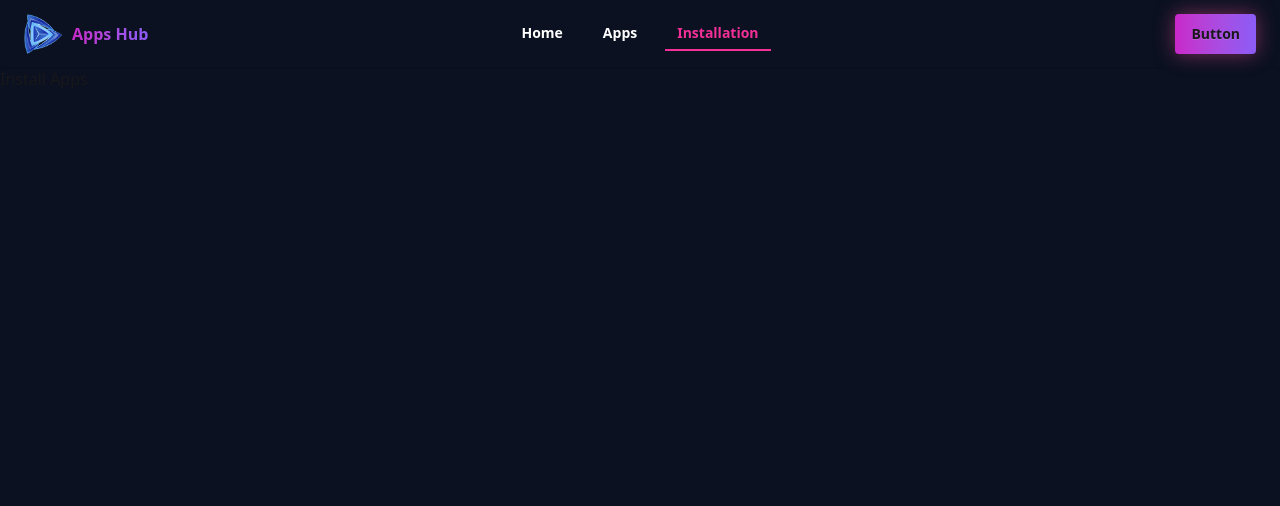
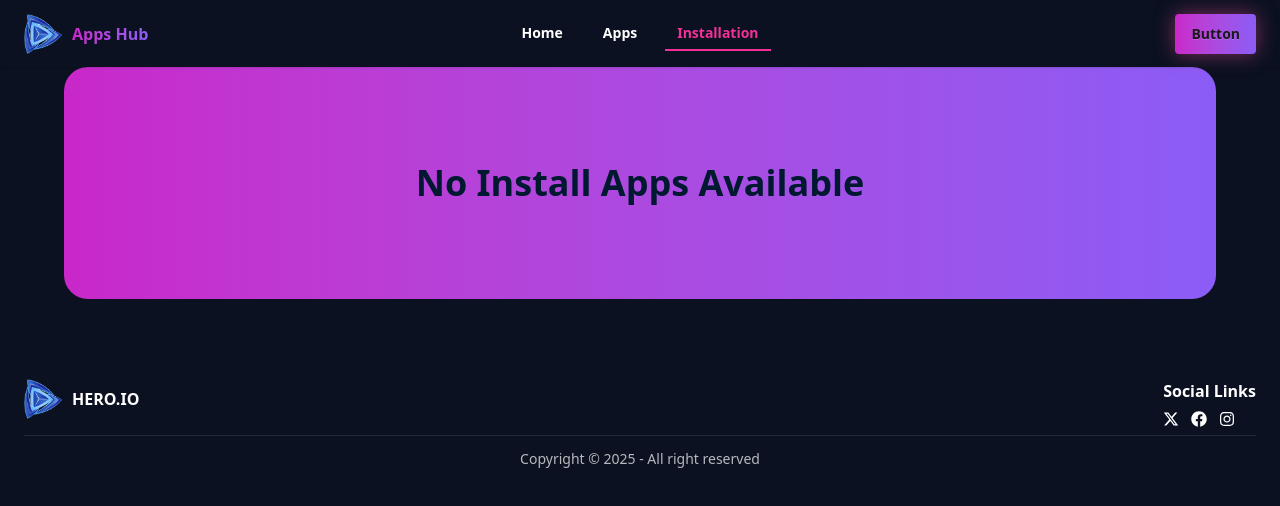
Before and after one commit to md-morsalin10/first-next.js-project, a Next.js app: page /install in a window 1280 px wide. Shown: the top 506 px of the page. Built offline with nearby package versions, Linux system fonts and the light colour scheme.

Commit message:
install apps section created and fotter section created

```diff
--- a/package.json
+++ b/package.json
@@ -13,6 +13,7 @@
     "react": "19.2.4",
     "react-dom": "19.2.4",
     "react-icons": "^5.6.0",
+    "react-toastify": "^11.0.5",
     "recharts": "^3.8.1"
   },
   "devDependencies": {
--- a/src/app/appSection/[appId]/page.jsx
+++ b/src/app/appSection/[appId]/page.jsx
@@ -57,7 +57,7 @@ const AppsDetails = async ({ params }) => {
                         </div>
                     </div>
                     <div>
-                        <InstallToggleBtn size={size}></InstallToggleBtn>
+                        <InstallToggleBtn app={app} size={size}></InstallToggleBtn>
                         <Link href={"/appSection"}><button className="btn btn-info hover:btn-primary mx-8">Back to Apps</button></Link>
                     </div>
                 </div>
--- a/src/app/install/page.jsx
+++ b/src/app/install/page.jsx
@@ -1,9 +1,35 @@
-import React from 'react';
+"use client"
+import React, { useContext } from 'react';
+import { InstallAppsContext } from '@/components/context/InstallAppsContext';
+import SingleInstallApp from '@/components/SingleInstallApp/SingleInstallApp';
 
 const InstallApps = () => {
+    const {installApps} = useContext(InstallAppsContext)
+    // console.log(installApps);
+
+
     return (
-        <div>
-            <h3>Install Apps</h3>
+        <div className='bg-linear-to-r font-bold from-[#c927c9]  to-[#8B5CF6] w-6xl mx-auto  rounded-3xl py-9 '>
+            {
+                installApps.length > 0 &&
+                <div className='text-center p-5 py-8'>
+                    <h2 className='text-4xl font-bold text-[#001931]'>Your Installed Apps</h2>
+                    <p className='text-white'>Explore All Trending Apps on the Market developed by us</p>
+                </div>
+            }
+            {
+                installApps.length === 0 && <div className='flex justify-center items-center text-center py-15'>
+                    <h2 className='text-4xl font-bold text-[#001931]'>No Install Apps Available</h2>
+                </div>
+            }
+            {
+                installApps.length > 0 &&
+                <div>
+                    {
+                        installApps.map((iApp, ind) => <SingleInstallApp iApp={iApp} key={ind}></SingleInstallApp>)
+                    }
+                </div>
+            }
         </div>
     );
 };
--- a/src/app/layout.js
+++ b/src/app/layout.js
@@ -1,8 +1,10 @@
 import { Geist, Geist_Mono } from "next/font/google";
 import "./globals.css";
 import Navbar from "@/components/Navbar/Navbar";
-import InstallAppsProvider from "./install/InstallAppsProvider";
+import InstallAppsProvider from "../components/context/InstallAppsProvider";
 import Providers from "./lib/providers";
+import { ToastContainer } from "react-toastify";
+import Footer from "@/components/Footer/Footer";
 
 
 const geistSans = Geist({
@@ -31,6 +33,8 @@ export default function RootLayout({ children }) {
 
           <Navbar />
           {children}
+          <Footer/>
+          <ToastContainer />
         </Providers>
 
 
--- a/src/app/lib/providers/index.js
+++ b/src/app/lib/providers/index.js
@@ -1,4 +1,4 @@
-import InstallAppsProvider from '@/app/install/InstallAppsProvider';
+import InstallAppsProvider from '@/components/context/InstallAppsProvider';
 import React from 'react';
 
 const Providers = ({children}) => {
--- /dev/null
+++ b/src/components/Footer/Footer.jsx
@@ -0,0 +1,33 @@
+import React from 'react';
+import logo from "../../assets/logo.png"
+import { FaXTwitter } from 'react-icons/fa6';
+import { FaFacebook, FaInstagram } from 'react-icons/fa';
+import Image from 'next/image';
+
+const Footer = () => {
+    return (
+        <div className='bg-[#0B1120] p-6 mt-10'>
+            <div className='flex justify-between items-center text-white py-2'>
+                <div className='flex justify-center items-center gap-2'>
+                    <Image src={logo} height={50} width={50}  className='h-10 w-10' alt="" />
+                    <h2 className='font-bold'>HERO.IO</h2>
+                </div>
+                <div>
+                    <p className='font-bold py-2'>Social Links</p>
+                    <div className='flex gap-3'>
+                        <FaXTwitter />
+                        <FaFacebook />
+                        <FaInstagram />
+                    </div>
+                </div>
+
+            </div>
+            <hr className='text-gray-800' />
+            <div className='pt-3'>
+                <p className='text-white opacity-70 text-[14px] text-center'>Copyright © 2025 - All right reserved</p>
+            </div>
+        </div>
+    );
+};
+
+export default Footer;
--- /dev/null
+++ b/src/components/SingleInstallApp/SingleInstallApp.jsx
@@ -0,0 +1,41 @@
+import React, { useContext } from 'react';
+import { FiDownload } from 'react-icons/fi';
+import { IoStarSharp } from 'react-icons/io5';
+import { toast } from 'react-toastify';
+import { InstallAppsContext } from '../context/InstallAppsContext';
+import Image from 'next/image';
+
+const SingleInstallApp = ({ iApp }) => {
+    const { installApps, setInstallApps } = useContext(InstallAppsContext);
+
+    const handleUninstall = (iApp) => {
+        const filterApp = installApps.filter(ap => ap.id != iApp.id);
+        setInstallApps(filterApp);
+        toast.error(`${title} is Uninstall Successful`);
+    }
+
+    const { downloads, ratingAvg, size, title, image } = iApp
+
+    return (
+        <div className='group flex justify-between items-center p-5 border my-4 border-gray-300 rounded-2xl bg-white m-3 hover:-translate-y-2 hover:shadow-xl transition-all duration-300 ease-in-out hover:border-purple-400 '>
+            <div className='flex justify-center items-center gap-3 overflow-hidden'>
+                <div>
+                    <Image src={image} height={100} width={100} className='h-20 w-20 rounded-2xl object-contain transition-transform duration-500 ease-in-out group-hover:scale-110' alt="" />
+                </div>
+                <div>
+                    <h2 className='text-xl font-medium text-[#001931]'>{title}</h2>
+                    <div className='flex gap-5'>
+                        <h2 className='flex items-center text-green-500 font-bold'><FiDownload className='text-green-500 font-bold' /> {downloads}</h2>
+                        <h2 className='flex items-center text-orange-500 font-bold'><IoStarSharp /> {ratingAvg}</h2>
+                        <p className='text-[#627382]'>{size}MB</p>
+                    </div>
+                </div>
+            </div>
+            <div>
+                <button onClick={() => handleUninstall(iApp)} className='btn border-none bg-[#00D390] text-white'>Uninstall</button>
+            </div>
+        </div>
+    );
+};
+
+export default SingleInstallApp;
--- a/src/components/appPage/InstallToggleBtn.jsx
+++ b/src/components/appPage/InstallToggleBtn.jsx
@@ -1,20 +1,23 @@
 "use client"
-import { InstallAppsContext } from '@/app/install/InstallAppsContext';
+import { InstallAppsContext } from '@/components/context/InstallAppsContext';
 import React, { useContext } from 'react';
+import { toast } from 'react-toastify';
 
-const InstallToggleBtn = ({size}) => {
-    const context = useContext(InstallAppsContext)
+const InstallToggleBtn = ({size, app}) => {
+    const {installApps, setInstallApps} = useContext(InstallAppsContext);
+
+     console.log("InstallApps", installApps);
 
       const handleInstallBtn =()=> {
-        // console.log("clicked");
-            console.log(context);
-
+           setInstallApps([...installApps, app])
+           toast.success(`${app.title} is Install Successful`);
 
     }
     return (
         <button
             onClick={handleInstallBtn}
-            className='btn bg-green-500 border-none text-white'>Install Now ({size}MB)</button>
+            className='btn bg-green-500 border-none text-white'>Install Now ({size}MB)
+        </button>
     );
 };
 
```
Also changed, not shown: src/components/context/InstallAppsContext.jsx (renamed from src/app/install/InstallAppsContext.jsx), src/components/context/InstallAppsProvider.jsx (renamed from src/app/install/InstallAppsProvider.jsx), 1 other file (tests, documents, lock files or other folders).
